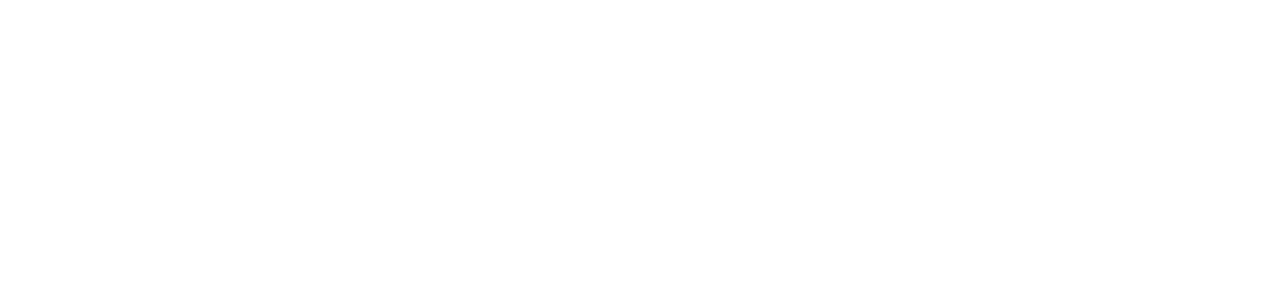
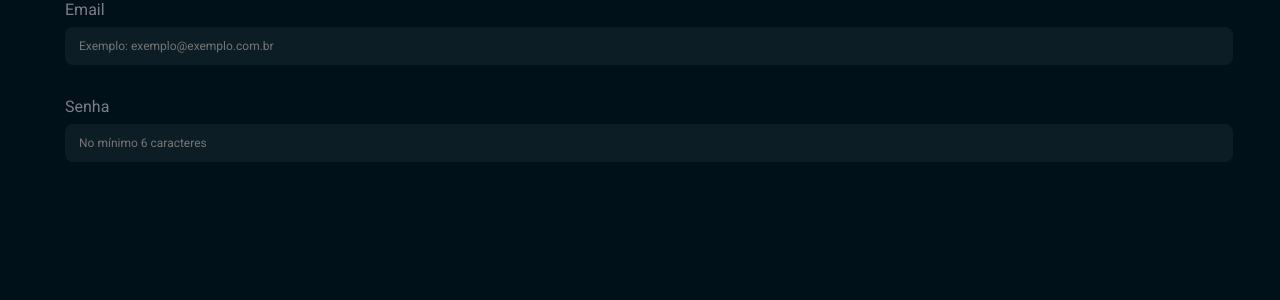
Before and after one commit to JMonteiroh/Food-Explorer-Front-end, a React (Vite) app: page / in a window 1280 px wide. Shown: the top 300 px of the page. Built offline with nearby package versions, Linux system fonts and the light colour scheme.

Commit message:
created input & SignIn

```diff
--- a/index.html
+++ b/index.html
@@ -3,6 +3,12 @@
   <head>
     <meta charset="UTF-8" />
     <meta name="viewport" content="width=device-width, initial-scale=1.0" />
+
+    <link rel="preconnect" href="https://fonts.googleapis.com">
+    <link rel="preconnect" href="https://fonts.gstatic.com" crossorigin>
+    <link href="https://fonts.googleapis.com/css2?family=Poppins:wght@100;200;300;400;500&family=Roboto:wght@400;700&display=swap" rel="stylesheet">
+
+
     <title>Food Explorer - Rocketseat</title>
   </head>
   <body>
--- /dev/null
+++ b/src/components/Input/index.jsx
@@ -0,0 +1,13 @@
+import { Container, InputBox } from './styles';
+
+export function Input({icon: Icon, title, ...rest}) {
+  return (
+    <Container>
+      <h3>{title}</h3>
+      <InputBox>
+        {Icon && <Icon size={20} />}
+        <input {...rest} />
+      </InputBox>
+    </Container>
+  )
+}
--- /dev/null
+++ b/src/components/Input/styles.js
@@ -0,0 +1,48 @@
+import styled from "styled-components";
+
+export const Container = styled.div`
+  width: 100%;
+
+  >h3 {
+    color: ${({ theme }) => theme.colors.light_500};
+
+    font-family: 'Roboto';
+    font-weight: 400;
+    font-size: 1.6rem;
+
+    margin-bottom: .8rem;
+  }
+
+`;
+
+export const InputBox = styled.div`
+  width: 100%;
+
+  display: flex;
+  flex-direction: column;
+  background-color: ${({ theme }) => theme.colors.dark_900};
+  color: ${({ theme }) => theme.colors.light_500};
+  border-radius: .8rem;
+
+  input {
+    width: 100%;
+
+    font-family: 'Roboto';
+    font-weight: 400;
+    font-size: 1.2rem;
+
+    padding: 1.2rem 1.4rem;
+    background: transparent;
+    border: 0;
+    color: ${({ theme }) => theme.colors.light_500};
+
+    &:placeholder {
+      color: ${({ theme }) => theme.colors.light_500};
+    }
+  }
+
+  > svg {
+    margin-left: 1.6rem;
+  }
+
+`;
--- a/src/main.jsx
+++ b/src/main.jsx
@@ -2,15 +2,16 @@
 import ReactDOM from 'react-dom/client'
 
 import { ThemeProvider } from 'styled-components'
+import GlobalStyles from './styles/global'
 
 import theme from './styles/theme'
-import { App } from './pages/App.jsx'
+import { SignIn } from './pages/SignIn'
 
 ReactDOM.createRoot(document.getElementById('root')).render(
   <React.StrictMode>
     <ThemeProvider theme={theme}>
-      <App />
-
+      <GlobalStyles />
+      <SignIn />
     </ThemeProvider>
   </React.StrictMode>,
 )
--- a/src/pages/App.jsx
+++ /dev/null
@@ -1,6 +0,0 @@
-export function App() {
-  return (
-    <>
-    </>
-  )
-}
--- /dev/null
+++ b/src/pages/SignIn/index.jsx
@@ -0,0 +1,21 @@
+import { Container, Form } from "./styles";
+
+import { Input } from '../../components/Input'
+
+export function SignIn() {
+  return (
+    <Container>
+      <Form>
+        <Input
+          title={'Email'}
+          placeholder={'Exemplo: exemplo@exemplo.com.br'}
+        />
+        <Input
+          title={'Senha'}
+          placeholder={'No mínimo 6 caracteres'}
+        />
+
+      </Form>
+    </Container>
+  )
+}
--- /dev/null
+++ b/src/pages/SignIn/styles.js
@@ -0,0 +1,13 @@
+import styled from 'styled-components';
+
+export const Container = styled.div`
+  height: 100vh;
+
+  `;
+
+export const Form = styled.form`
+  display: flex;
+  flex-direction: column;
+  gap: 3.2rem;
+  margin: 0 4.7rem 0 6.5rem;
+`;
--- /dev/null
+++ b/src/styles/global.js
@@ -0,0 +1,31 @@
+import { createGlobalStyle } from "styled-components";
+
+export default createGlobalStyle`
+  * {
+    margin: 0;
+    padding: 0;
+    box-sizing: border-box;
+
+    font-size: 62.5%;
+  }
+
+  body {
+    background-color: ${({ theme }) => theme.colors.dark_600};
+    color: ${({ theme }) => theme.colors.light_300};
+    -webkit-font-smoothing: antialiased;
+  }
+
+  a {
+    text-decoration: none;
+
+  }
+
+  button, a {
+    cursor: pointer;
+    transition: filter 0.2s;
+  }
+
+  button:hover, a:hover {
+    filter: brightness(0.9)
+  }
+`;
```
